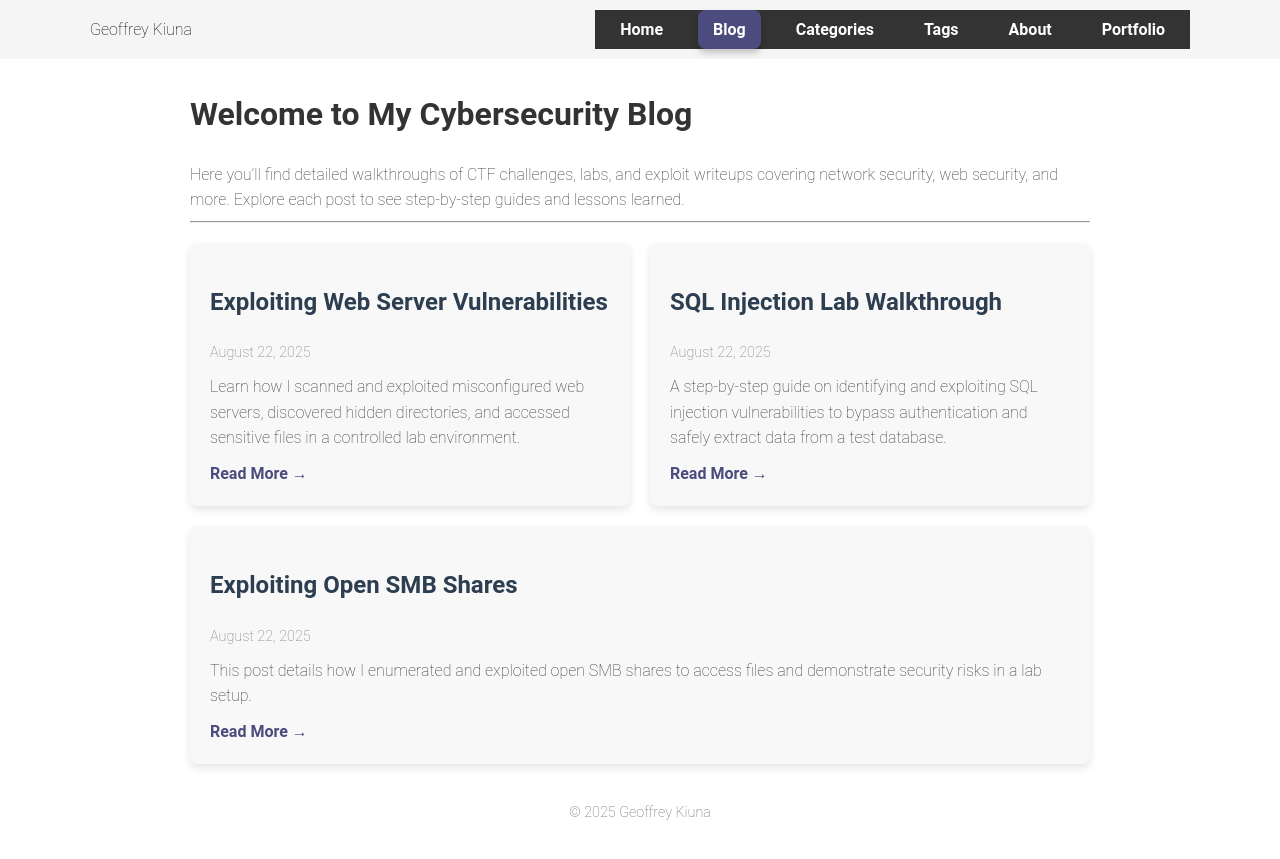
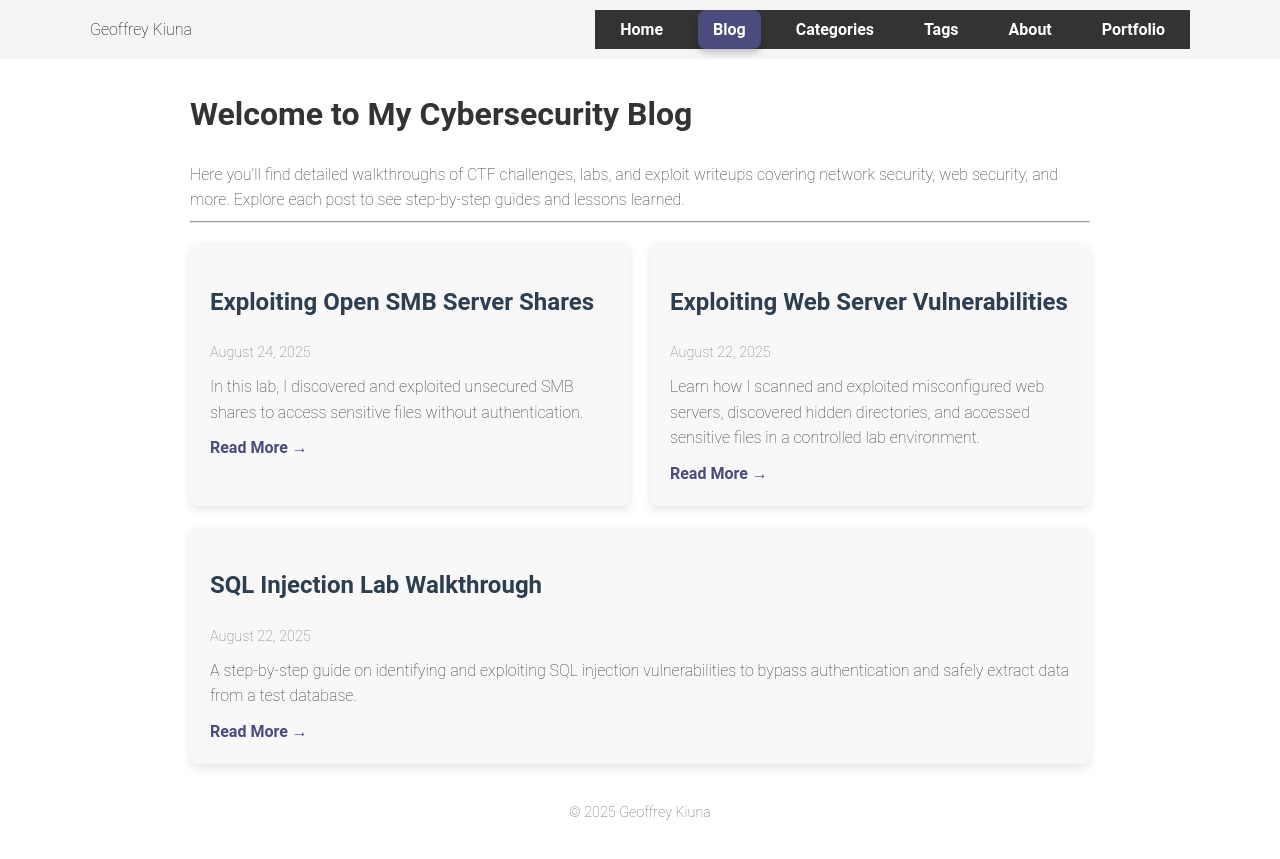
Before and after one commit to KiunaJeff/KiunaJeff.github.io, a Jekyll site: the page built from blog/index.md, in a window 1280 px wide. Shown: the top 859 px of the page. Built offline with Jekyll 4.4.1, drawn with Linux system fonts in a browser that asks for light colours; some of the changed lines change nothing that is shown.

Commit message:
Update SMB shares lab with screenshots and remediation steps

````diff
--- a/_posts/2025-08-22-exploiting-smb-shares.md
+++ b/_posts/2025-08-22-exploiting-smb-shares.md
@@ -1,50 +1,105 @@
 ---
-layout: post
-title: "Exploiting Open SMB Shares"
-date: 2025-08-22
+title: "Exploiting Open SMB Server Shares"
+date: 2025-08-24
 categories: [Labs, Network Security]
 tags: [smb, enumeration, exploitation, file-share]
-excerpt: "This post details how I enumerated and exploited open SMB shares to access files and demonstrate security risks in a lab setup."
+excerpt: "In this lab, I discovered and exploited unsecured SMB shares to access sensitive files without authentication."
+---
+
+## Objective
+The goal of this lab was to identify unsecured shared directories on an SMB server within the `10.5.5.0/24` network and determine if anonymous access could be used to retrieve sensitive information.
 
 ---
 
-## Introduction
+## Environment & Scope
+- **Target network:** `10.5.5.0/24`
+- **Tools used:** `nmap`, `smbclient`
+- **Focus:** Enumeration and exploitation of open SMB shares
 
-In this lab, I examined how misconfigured or open SMB (Server Message Block) shares can be exploited by attackers to access sensitive information and gain unauthorized access to a system.
+---
 
-## Enumeration
-
-Using `nmap`, I scanned the target and identified that ports **139** and **445** were open, confirming that SMB was running.
-
-Example command:
+## Step 1 — Host Discovery
+I scanned the entire subnet for systems with SMB services (ports 139 and 445) using:
 
 ```bash
-nmap -p 139,445 --script=smb-enum-shares,smb-enum-users <target-ip>
+nmap -p 139,445 10.5.5.0/24 --open -sV -oN smb_scan.txt
 ```
 
-The scan revealed that the `public` share was accessible without authentication.
+The results showed that the **Gravemind host (10.5.5.14)** had both SMB ports open.
 
-## Exploitation
+![Nmap scan results](/assets/images/labs/smb-exploit/nmapscan.jpg.png)
 
-I connected to the share using:
+---
+
+## Step 2 — Enumerating SMB Shares
+I listed the available shares with anonymous login:
 
 ```bash
-smbclient \\\\<target-ip>\\public
+smbclient -L \\\\10.5.5.14\\ -N
 ```
 
-Once inside, I was able to list files and download sensitive documents, such as configuration files and user credentials.
-These could then be leveraged for further lateral movement or privilege escalation.
+The server exposed four shares: `home`, `workfiles`, `print$`, and `IPC$`.
 
-## Mitigation
+I cross-checked using the Nmap NSE script:
 
-To secure SMB shares:
+```bash
+nmap --script smb-enum-shares.nse -p445 10.5.5.14
+```
 
-- Disable SMBv1 and enforce modern secure versions (SMBv2/3).
-- Require authentication for all shares (no anonymous access).
-- Restrict access using least privilege principles.
-- Monitor SMB traffic for suspicious activity.
+Results confirmed that **three directories allowed anonymous access**.
+
+![SMB share enumeration](/assets/images/labs/smb-exploit/nmapnse.jpg.png)
+
+---
+
+## Step 3 — Testing Access
+To test each share, I attempted anonymous connections:
+
+```bash
+smbclient //10.5.5.14/<sharename> -N
+```
+
+Anonymous access was successful.
+
+---
+
+## Step 4 — Locating Sensitive Files
+Exploring the accessible shares revealed a file `sxij42.txt` inside the **Print$ → OTHER** subdirectory.
+
+![SMB file discovery](/assets/images/labs/smb-exploit/printshare.jpg.png)
+
+---
+
+## Step 5 — Retrieving the File
+I downloaded the file with:
+
+```bash
+get sxij42.txt
+```
+
+and displayed its contents using:
+
+```bash
+cat sxij42.txt
+```
+
+The file contained the challenge code.
+
+![Viewing file contents](/assets/images/labs/smb-exploit/file.jpg.png)
+
+---
+
+## Step 6 — Remediation
+To secure SMB services against these kinds of attacks:
+
+- Disable **SMBv1** and enforce SMBv2/3 only
+- Require **authentication** for all shares (no null sessions)
+- Apply **principle of least privilege** on file shares
+- Regularly **monitor SMB traffic** for unusual access patterns
+- Keep **servers updated and patched**
+
+---
 
 ## Conclusion
-
-This lab demonstrated how attackers can exploit misconfigured SMB shares to gain unauthorized access to sensitive files.
-It highlighted the importance of securing network services and monitoring file-sharing activity.
+This lab demonstrated how attackers can exploit misconfigured SMB shares to access sensitive files without authentication.
+Proper configuration, authentication enforcement, and network monitoring are critical to mitigating these risks.
````
Also changed, not shown: assets/images/labs/smb-exploit/accesstest.jpg.png (added), assets/images/labs/smb-exploit/file.jpg.png (added), assets/images/labs/smb-exploit/nmapnse.jpg.png (added), assets/images/labs/smb-exploit/nmapscan.jpg.png (added), assets/images/labs/smb-exploit/printshare.jpg.png (added), assets/images/labs/smb-exploit/smbshare.jpg.png (added).
